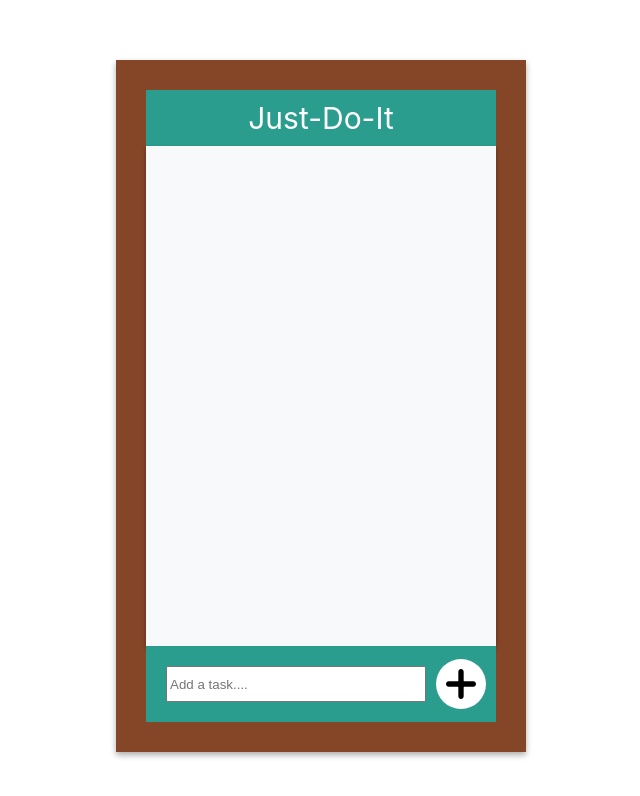
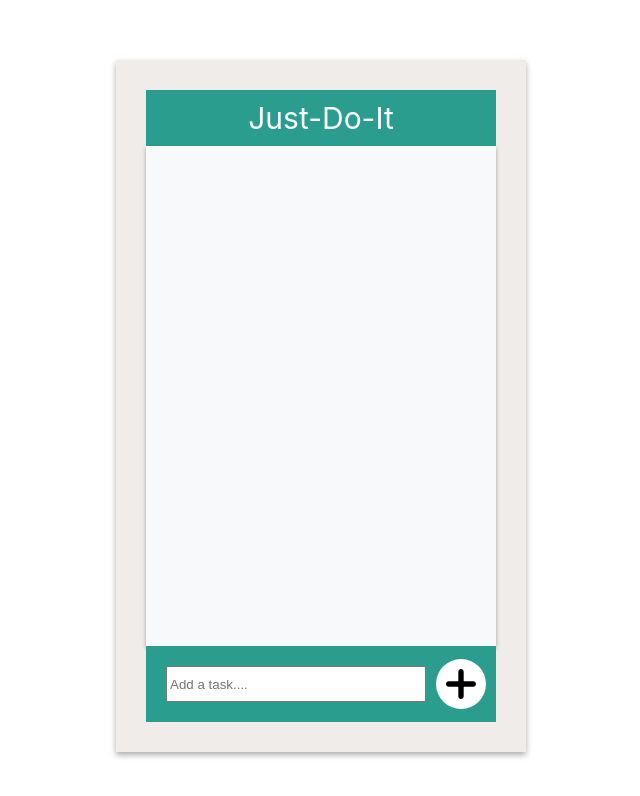
Before and after one commit to Hangrykat/To-Do-React, a React (Create React App) app: page / in a window 1280 px wide. Shown: the top 796 px of the page, without its empty margins (319-959 px from the left). Built offline with nearby package versions, Linux system fonts and the light colour scheme.

Commit message:
background color

```diff
--- a/src/app/App.css
+++ b/src/app/App.css
@@ -7,7 +7,7 @@
 
 .App {
   text-align: center;
-  background-color: #854527;
+  background-color: #f0ecea;
 }
 
 .App-logo {
```
